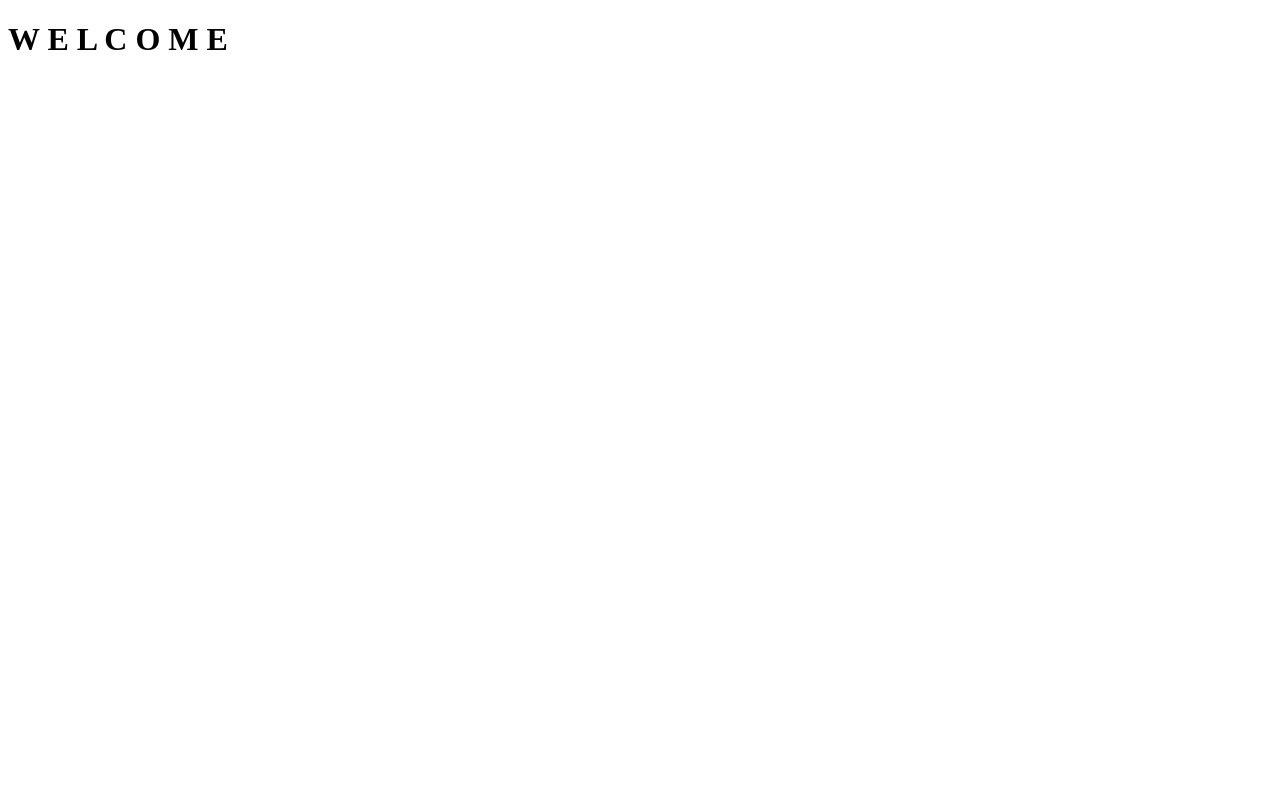
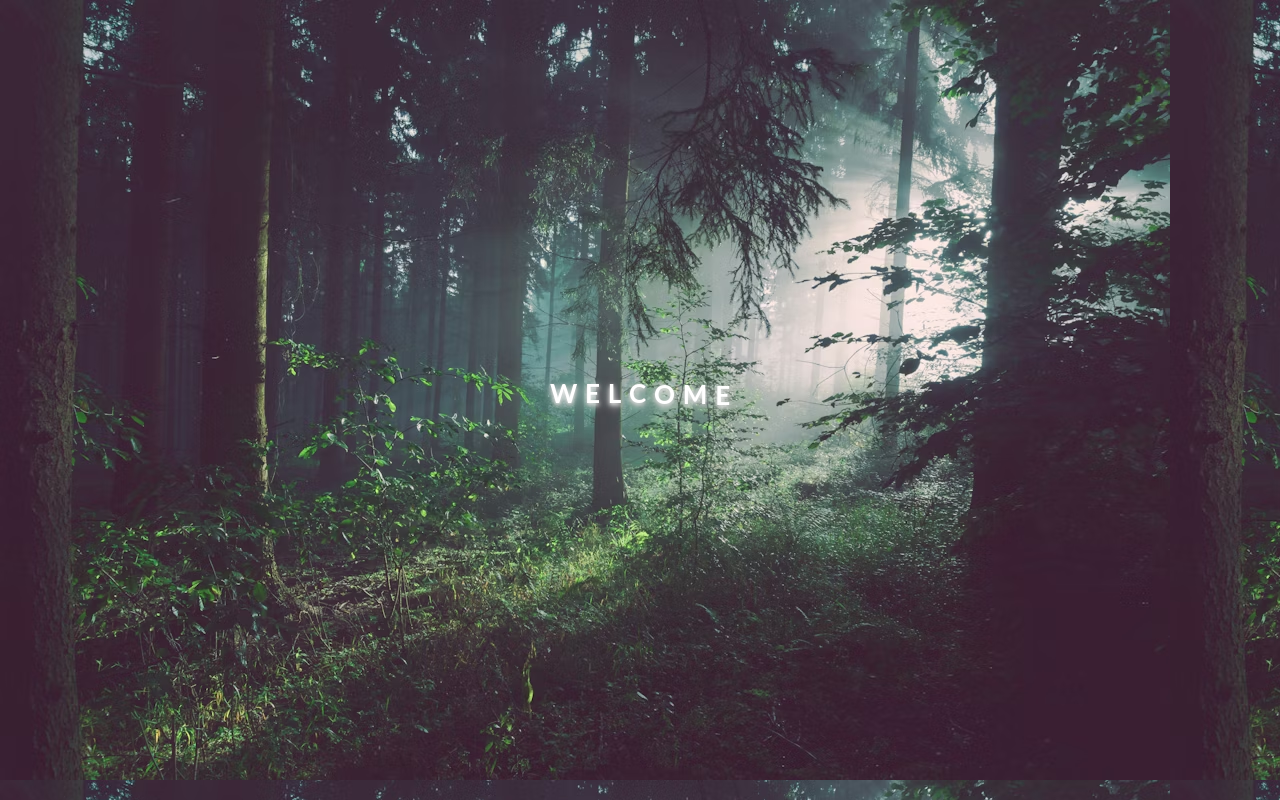
Before and after one commit to whc7whc/zone, a plain HTML site: page index.html in a window 1280 px wide. Drawn offline with Linux system fonts and the light colour scheme; the site is published under a folder, as on GitHub Pages, so addresses that start at the root find nothing.

Commit message:
更新index

```diff
--- a/index.html
+++ b/index.html
@@ -3,7 +3,7 @@
 <head>
     <meta charset="UTF-8" />
     <meta name="viewport" content="width=device-width, initial-scale=1.0" />
-    <link rel="stylesheet" href="/index/style2.css" />
+    <link rel="stylesheet" href="index/style2.css" />
     <link href="https://fonts.googleapis.com/css2?family=Roboto+Mono&display=swap" rel="stylesheet">
 
     <title>Document</title>
```
